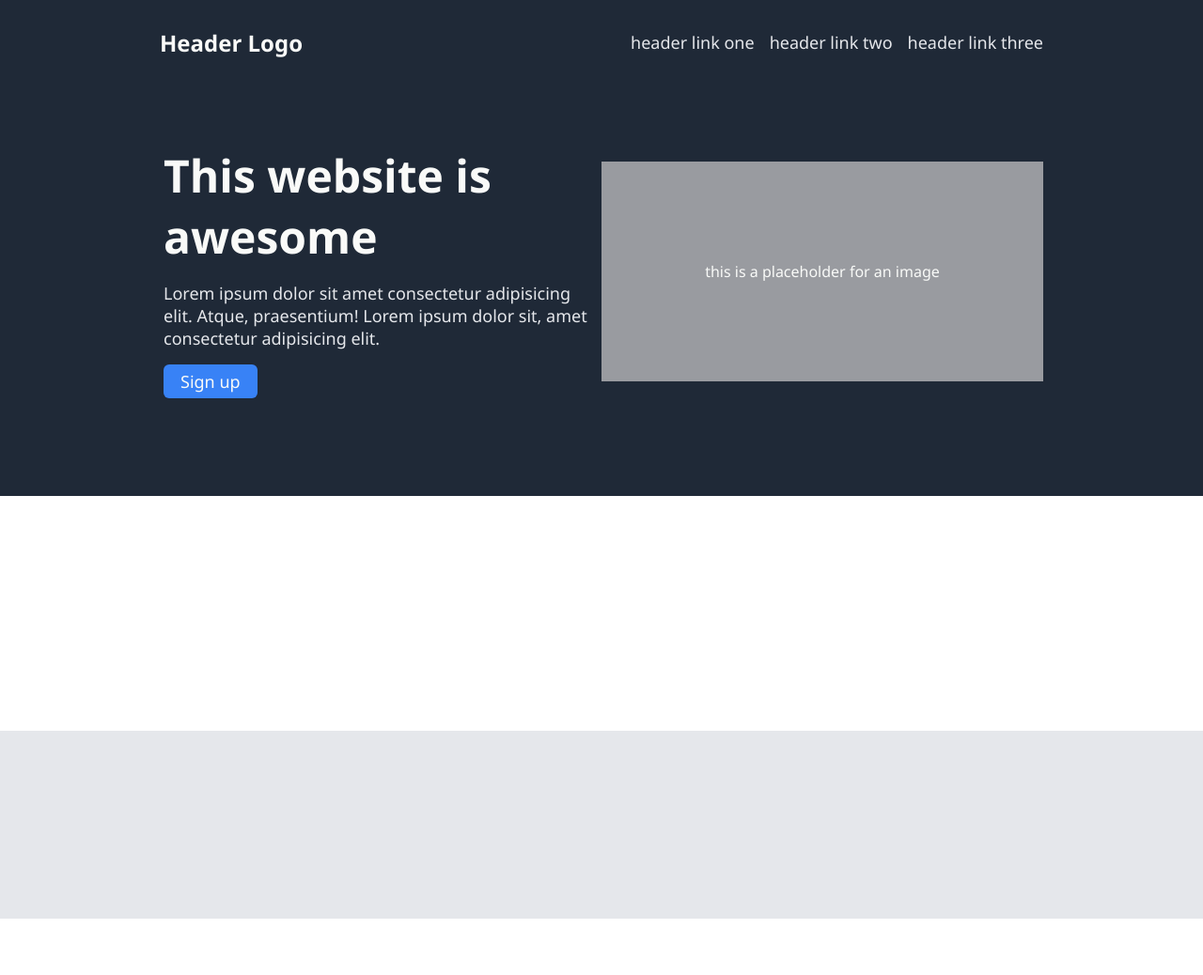
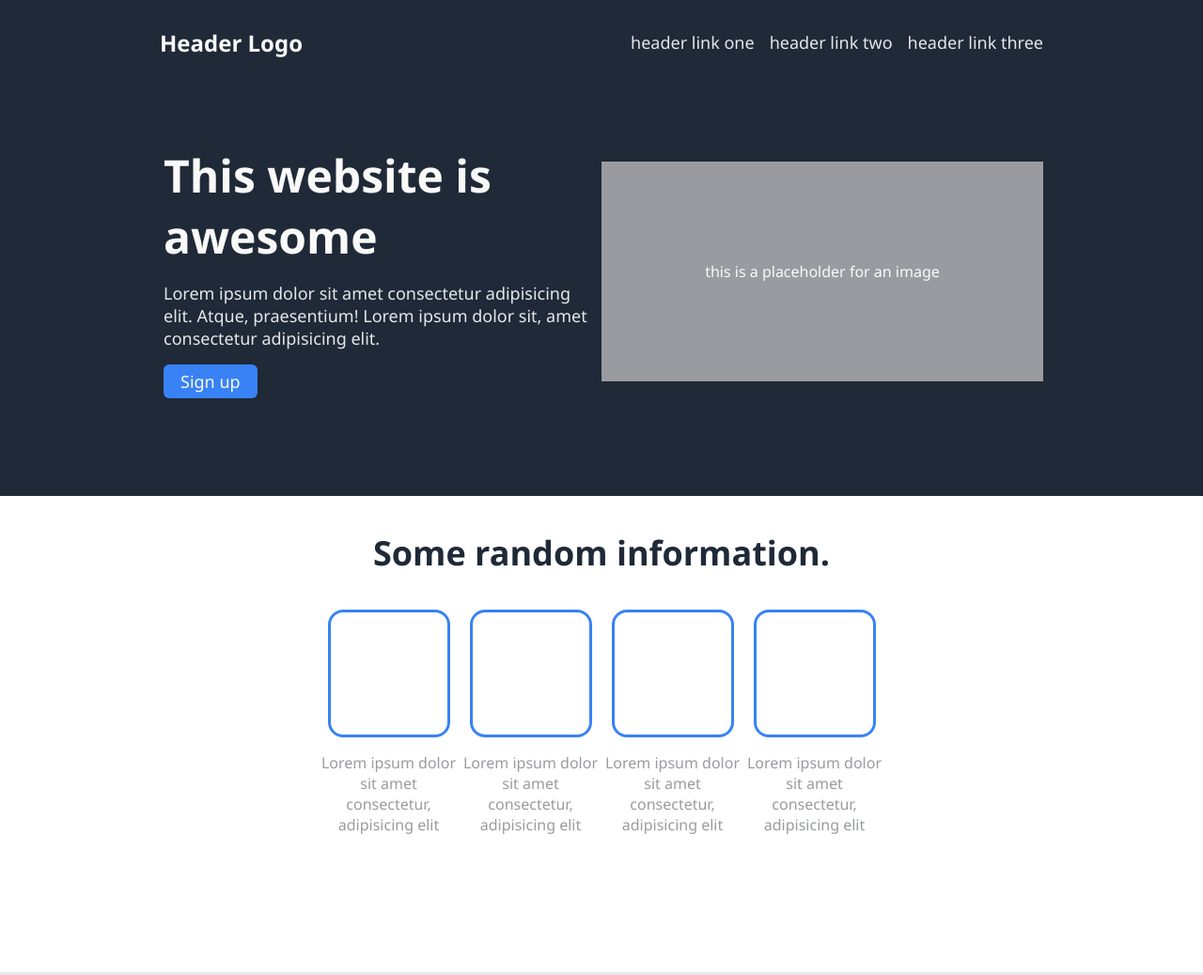
Before and after one commit to Nonines/Odin-Landing-Page, a plain HTML site: page index.html in a window 1280 px wide. Shown: the top 1038 px of the page at 94% size. Drawn offline with Linux system fonts and the light colour scheme.

Commit message:
Complete second section

```diff
--- a/index.html
+++ b/index.html
@@ -31,8 +31,27 @@
         </div>
     </div>
 
-    <!--  -->
-    <div class="content-one"></div>
+    <div class="content-one">
+        <h3>Some random information.</h3>
+        <div class="illustration-container">
+            <div class="illustration">
+                <div class="thumb"></div>
+                <p class="thumb-text">Lorem ipsum dolor sit amet consectetur, adipisicing elit</p>
+            </div>
+            <div class="illustration">
+                <div class="thumb"></div>
+                <p class="thumb-text">Lorem ipsum dolor sit amet consectetur, adipisicing elit</p>
+            </div>
+            <div class="illustration">
+                <div class="thumb"></div>
+                <p class="thumb-text">Lorem ipsum dolor sit amet consectetur, adipisicing elit</p>
+            </div>
+            <div class="illustration">
+                <div class="thumb"></div>
+                <p class="thumb-text">Lorem ipsum dolor sit amet consectetur, adipisicing elit</p>
+            </div>
+        </div>
+    </div>
     <div class="content-two"></div>
     <div class="content-three"></div>
     <div class="footer"></div>
--- a/style.css
+++ b/style.css
@@ -9,7 +9,7 @@ body {
     flex-direction: column;
   }
 
-/* Header structure */
+/* Header */
 .header {
     display: flex;
     flex-direction: column;
@@ -101,10 +101,44 @@ body {
 }
 /* ! */
 
+/* Second section(content-one) */
 .content-one {
     background-color: #fff;
-    height: 250px;
+    height: auto;
+    padding: 36px 170px 130px 170px;
+    display: flex;
+    flex-direction: column;
+    gap: 36px;
 }
+
+.content-one h3 {
+    margin: auto;
+    font-size: 36px;
+    color: #1F2937;
+}
+
+.content-one .illustration-container {
+    display: flex;
+    flex-direction: row;
+    justify-content: center;
+    gap: 1px;
+}
+
+.content-one .illustration {
+    width: 150px;
+    height: auto;
+    text-align: center;
+    color: #999ba0;
+}
+
+.content-one .thumb {
+    width: 124px;
+    height: 130px;
+    border: 3px solid #3882F6;
+    border-radius: 16px;
+    margin: 0px auto;
+}
+/* ! */
 
 .content-two {
     background-color: #E5E7EB;
```
